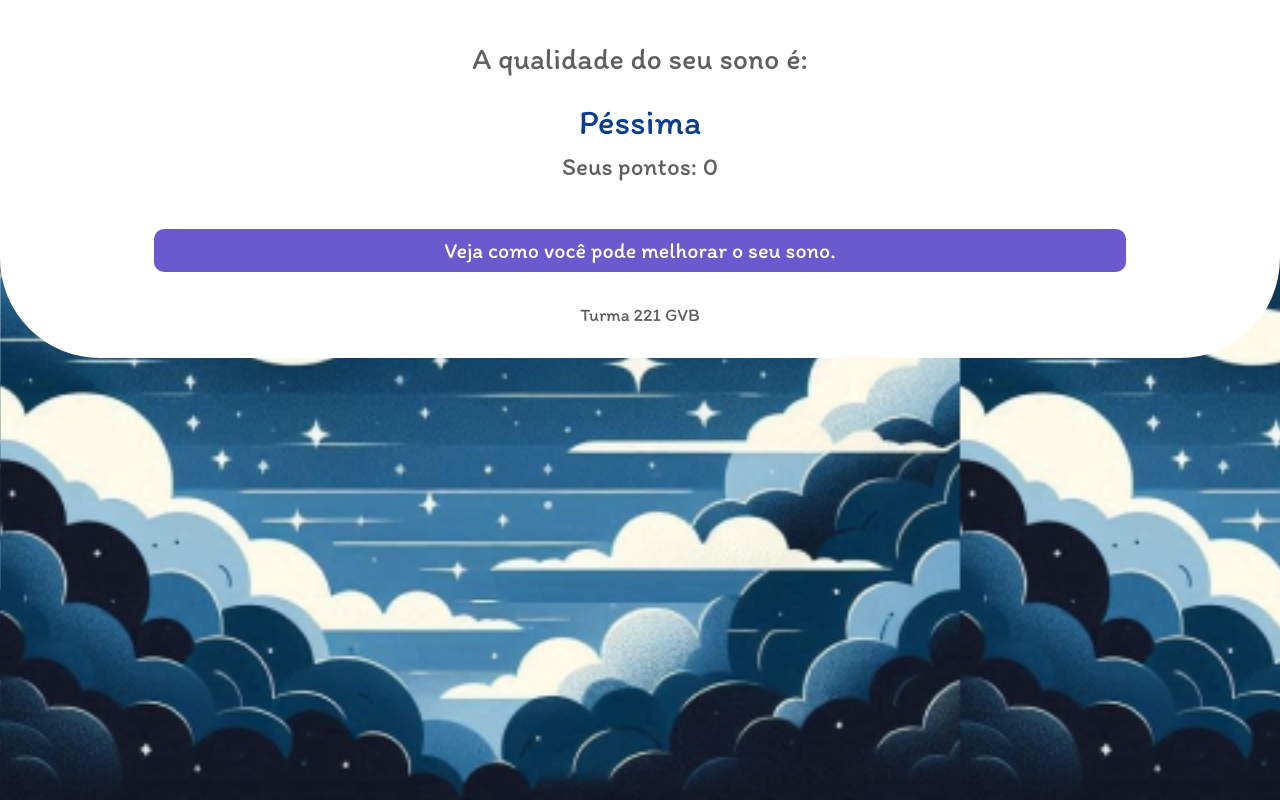
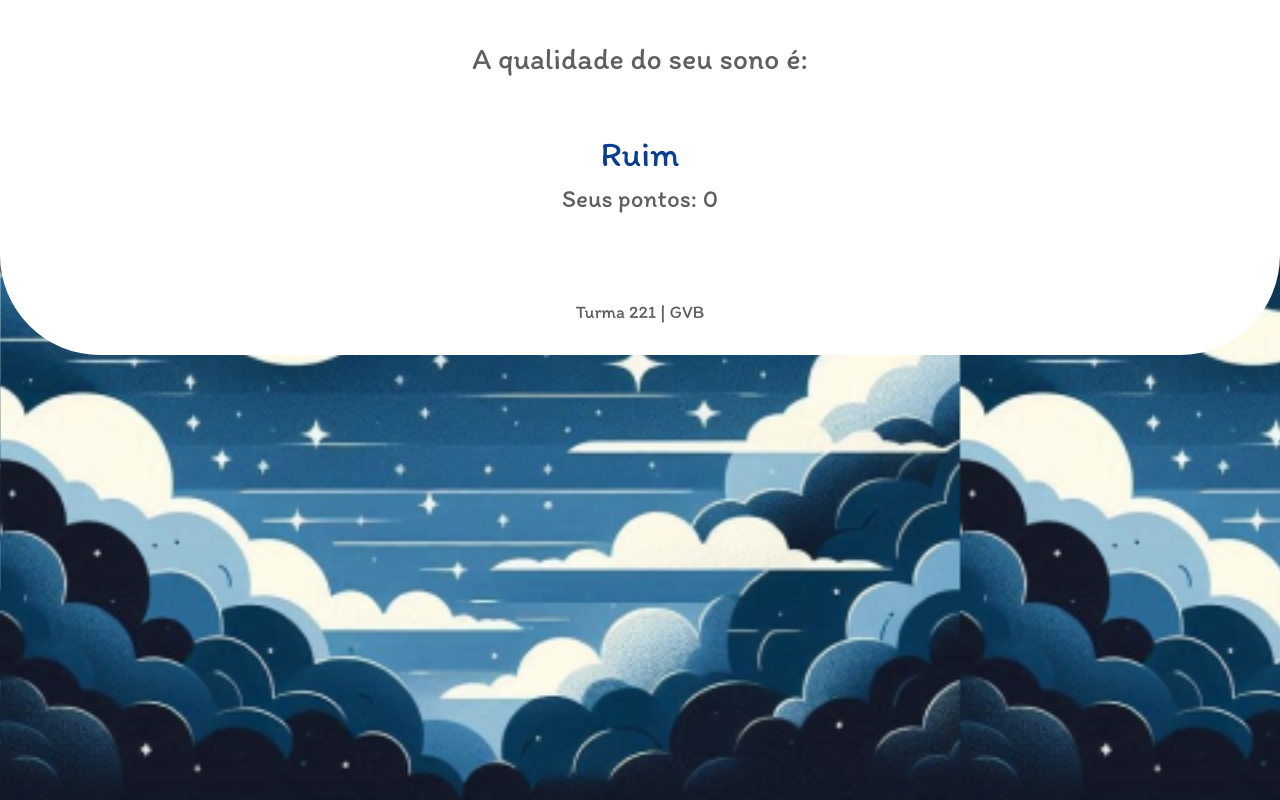
Before and after one commit to leo0302DEV/FeiraPedagogica-GVB, a React (Vite) app: page /results in a window 1280 px wide. Built offline with nearby package versions, Linux system fonts and the light colour scheme.

Commit message:
Removing the more info button from results page

```diff
--- a/src/pages/ResultsPage.jsx
+++ b/src/pages/ResultsPage.jsx
@@ -29,7 +29,7 @@ const StyledTitle = styled.h1`
 
 const StyledResultParagraph = styled.p`
   font-size: 35px;
-  margin: 1.5rem 0 0.5rem 0;
+  margin: 3.5rem 0 0.5rem 0;
   text-align: center;
   color: #0b3d91;
 `;
@@ -45,15 +45,12 @@ const StyledSpan = styled.span`
   text-align: center;
   font-size: 18px;
   color: #5f5f5f;
-  margin-top: 2rem;
+  margin-top: 2.5rem;
 `;
 
 const ResultsPage = () => {
   const { returnSleepQualityResult, result } = useContext(QuestionsContext);
   const [quality, setQuality] = useState("");
-  const handleClick = () => {
-    console.log("Olá mundo");
-  };
 
   useEffect(() => {
     const qualityResult = returnSleepQualityResult();
@@ -66,11 +63,7 @@ const ResultsPage = () => {
         <StyledTitle>A qualidade do seu sono é:</StyledTitle>
         <StyledResultParagraph>{quality}</StyledResultParagraph>
         <StyledScoreParagraph>Seus pontos: {result}</StyledScoreParagraph>
-        <PrimaryButton
-          text={"Veja como você pode melhorar o seu sono."}
-          onAction={handleClick}
-        />
-        <StyledSpan>Turma 221 GVB</StyledSpan>
+        <StyledSpan>Turma 221 | GVB</StyledSpan>
       </StyledContentBox>
     </StyledMainContainer>
   );
--- a/src/routes.jsx
+++ b/src/routes.jsx
@@ -43,18 +43,16 @@ const AppPages = () => {
 
     setResult(totalPoints);
 
-    if (totalPoints < 6) {
-      return "Péssima";
-    } else if (totalPoints <= 12) {
-      return "Muito ruim";
+    if (totalPoints <= 12) {
+      return "Ruim";
     } else if (totalPoints <= 18) {
-      return "Ruim";
+      return "Moderada";
     } else if (totalPoints <= 24) {
-      return "Moderada";
+      return "Boa";
     } else if (totalPoints <= 27) {
-      return "Boa";
+      return "Muito boa";
     } else {
-      return "Muito boa";
+      return "Exelente!";
     }
   };
 
```
